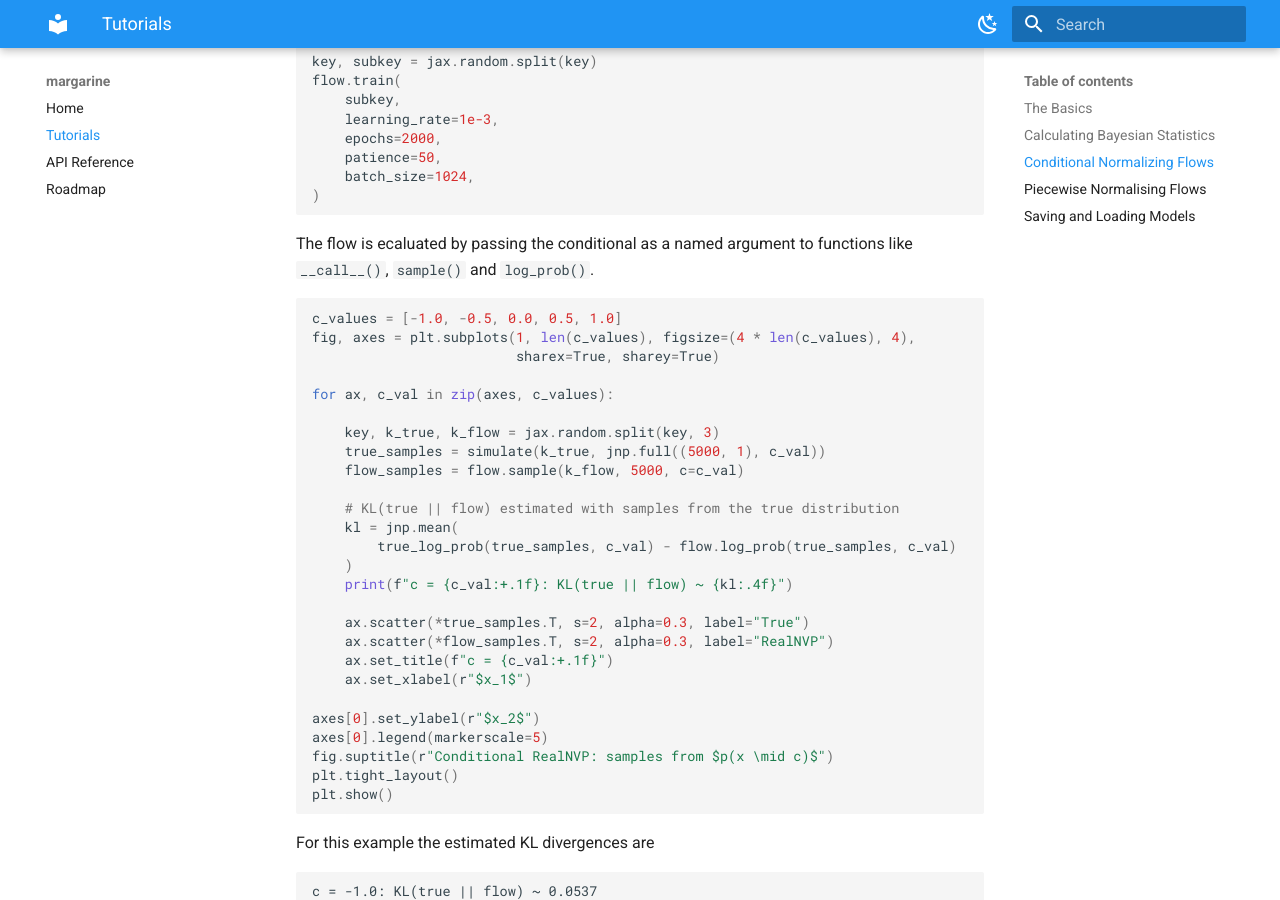
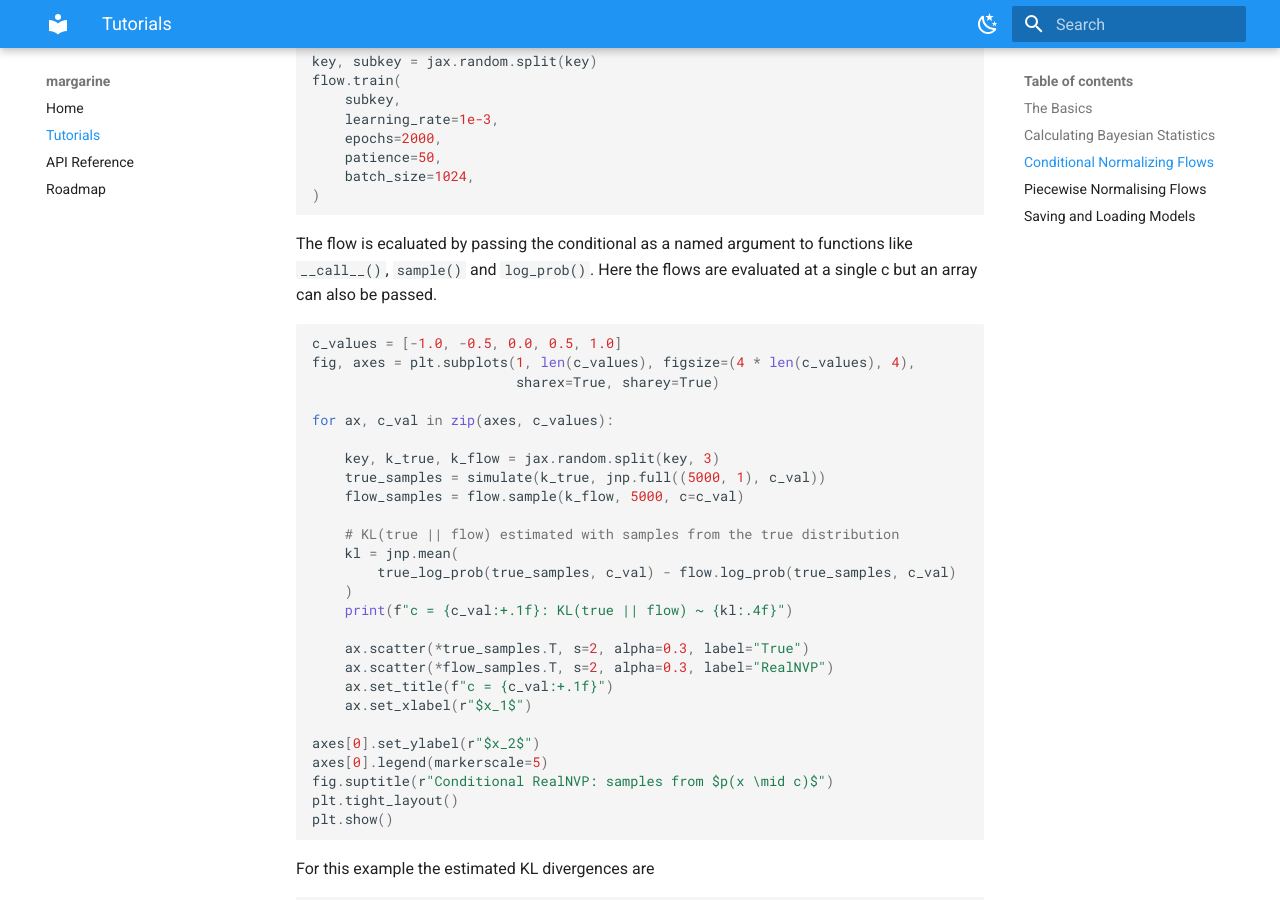
Before and after one commit to htjb/margarine, an MkDocs documentation site: the page built from docs/tutorials.md, in a window 1280 px wide and 900 px high, scrolled down 5284 px. Built offline with MkDocs 1.6.1 and Material for MkDocs 9.7.7, drawn with Linux system fonts in a browser that asks for light colours.

Commit message:
note on the type of the conditional parameter

````diff
--- a/docs/tutorials.md
+++ b/docs/tutorials.md
@@ -209,7 +209,7 @@ flow.train(
 )
 ```
 
-The flow is ecaluated by passing the conditional as a named argument to functions like `__call__()`, `sample()` and `log_prob()`.
+The flow is ecaluated by passing the conditional as a named argument to functions like `__call__()`, `sample()` and `log_prob()`. Here the flows are evaluated at a single c but an array can also be passed.
 
 ```python
 c_values = [-1.0, -0.5, 0.0, 0.5, 1.0]
````
